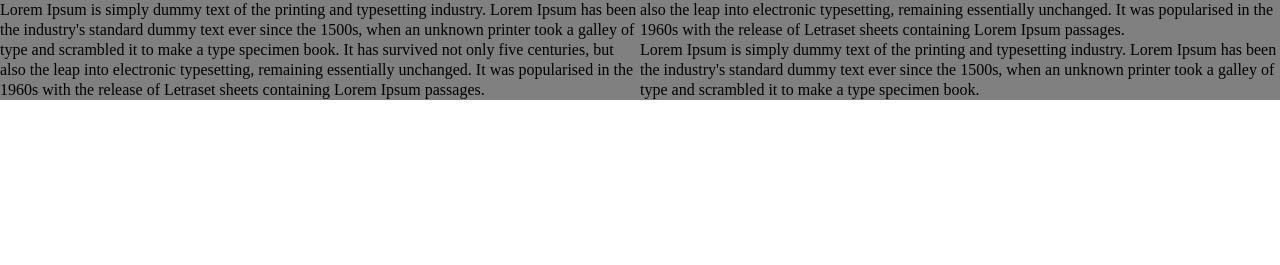
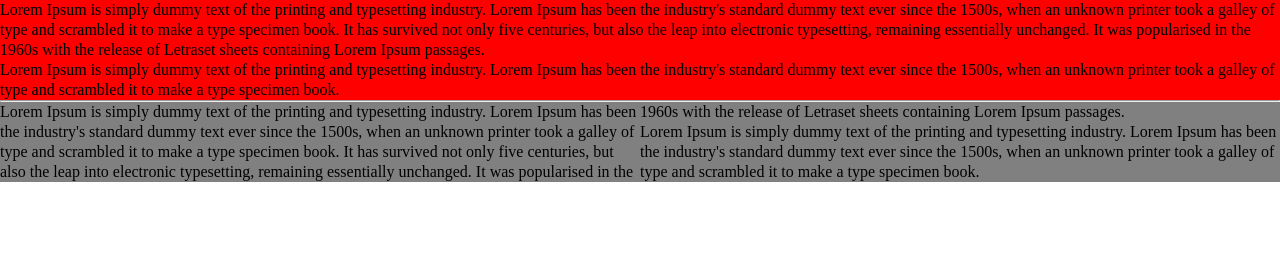
Before and after one commit to twmulloy/colonel_mustard, a plain HTML site: page index.html in a window 1280 px wide. Drawn offline with nearby package versions, Linux system fonts and the light colour scheme.

Commit message:
turned into plugin

```diff
--- a/index.html
+++ b/index.html
@@ -1,117 +1,29 @@
 <!doctype html>
 <html>
 <head>
- <style>
-  *{margin: 0; padding: 0;}
-  div{
-   background-color: red;
-  }
-  p{
-   /*required - defined in px*/
-   line-height: 20px;
-  }
-  .column{
-   background: gray;
-  }
- </style>
-	<script src="https://ajax.googleapis.com/ajax/libs/jquery/1.6.4/jquery.min.js"></script>
+<meta charset='utf-8'>
+<link rel='stylesheet' type='text/css' href='~.css' />
+<script src='https://ajax.googleapis.com/ajax/libs/jquery/1.6.4/jquery.min.js'></script>
 <body>
+
 
 <div>
  <p>Lorem Ipsum is simply dummy text of the printing and typesetting industry. Lorem Ipsum has been the industry's standard dummy text ever since the 1500s, when an unknown printer took a galley of type and scrambled it to make a type specimen book. It has survived not only five centuries, but also the leap into electronic typesetting, remaining essentially unchanged. It was popularised in the 1960s with the release of Letraset sheets containing Lorem Ipsum passages.</p>
  <p>Lorem Ipsum is simply dummy text of the printing and typesetting industry. Lorem Ipsum has been the industry's standard dummy text ever since the 1500s, when an unknown printer took a galley of type and scrambled it to make a type specimen book.</p>
 </div>
 
+<hr/>
 
+<div class='text'>
+ <p>Lorem Ipsum is simply dummy text of the printing and typesetting industry. Lorem Ipsum has been the industry's standard dummy text ever since the 1500s, when an unknown printer took a galley of type and scrambled it to make a type specimen book. It has survived not only five centuries, but also the leap into electronic typesetting, remaining essentially unchanged. It was popularised in the 1960s with the release of Letraset sheets containing Lorem Ipsum passages.</p>
+ <p>Lorem Ipsum is simply dummy text of the printing and typesetting industry. Lorem Ipsum has been the industry's standard dummy text ever since the 1500s, when an unknown printer took a galley of type and scrambled it to make a type specimen book.</p>
+</div>
+
+<script src='~.js'></script>
 <script>
- (function($){
-
-  function distribute(x, y){
-   var d = [];
-
-   if(x<=0){
-    console.log('nothing to distribute');
-    return d;
-   }else if(x>=y){
-    console.log('distribute 1 until 0');
-    for(var i=0; i<x; i++){
-     d.push(i<y?1:0);
-    }
-    return d;
-   }else if(y%x === 0){
-    console.log('even distribution');
-    for(var i=0; i<x; i++){
-     d.push(y/x);
-    }
-    return d;
-   }else{
-    console.log('uneven distribution');
-    for(var i=0; i<x; i++){
-     //y = Math.floor(y/x)+(y%x);
-     //d.push(y);
-     d.push(y/x)
-    }
-    return d;
-   }
-  }
-
-  console.log(distribute(0, 8));
-  console.log(distribute(1, 8));
-  console.log(distribute(2, 8));
-  console.log(distribute(3, 8));
-  console.log(distribute(4, 8));
-  console.log(distribute(5, 8));
-
-  console.log(distribute(0, 9));
-  console.log(distribute(1, 9));
-  console.log(distribute(2, 9));
-  console.log(distribute(3, 9));
-  console.log(distribute(4, 9));
-  console.log(distribute(5, 9));
-
-  var
-   // number of columns to create
-   columns = 2,
-   $container = $('div'),
-   $p = $('p'),
-   line_height = $p.eq(0).css('line-height').replace('px', ''),
-   column = {
-    'original':{
-     'width': $container.width(),
-     'height': $container.height()
-    }
-   },
-   lines = column.original.height / line_height,
-   is_odd = lines % 2 ? true : false;
-
-   $p = $p.detach();
-
-   // calculate adjusted dimensions
-   column.adjusted = {
-    'width': column.original.width / columns,
-    'height': lines * line_height * columns
-   };
-
-   // build out each new column
-   for(var i=0; i<columns; i++){
-    var $column = $('<div/>', {'class':'column'});
-
-    // calculate scroll position
-    var scroll_top = column.adjusted.height * (i / columns);
-
-    // scale the column
-    $column
-     .width(column.adjusted.width)
-     .height(column.adjusted.height / columns)
-     .css({
-      'float': 'left',
-      'overflow': 'hidden'
-     })
-     .append($p.clone())
-     .appendTo($container)
-     .scrollTop(scroll_top);
-   }
-
- })(jQuery);
-
+$(function(){
+  $('.text').ಠ_ಠ({
+    columns: 2
+  })
+});
 </script>
--- /dev/null
+++ b/~.css
@@ -0,0 +1,11 @@
+  *{margin: 0; padding: 0;}
+  div{
+   background-color: red;
+  }
+  p{
+   /*required - defined in px*/
+   line-height: 20px;
+  }
+  .column{
+   background: gray;
+  }
--- /dev/null
+++ b/~.js
@@ -0,0 +1,97 @@
+/*
+ colonel_mustard by thomas mulloy
+ turn body of text into specified number of columns.
+
+ dependencies:
+  jquery
+*/
+
+(function($){
+
+ $.fn.ಠ_ಠ = function(options){
+
+  function dist(x, y){
+   var d=[];
+   if(x){
+    if(x>=y){
+     for(var i=0;i<x;i++){d.push(i<y?1:0)}
+    }else if(y%x){
+     var i=0;
+     for(var l=0;l<y;l++){
+      d[i] = d[i] ? d[i]+1 : 1;
+      ++i;
+      if(i>=x) i=0;
+     }
+    }else{
+     for(var i=0; i<x; i++){d.push(y/x)}
+    }
+   }
+   return d;
+  }
+
+  var opts = {
+   cols: options.columns || 0
+  };
+
+  var
+   $container = this,
+   $p = $('p', $container),
+   line_height = parseInt( $p.eq(0).css('line-height').replace('px', ''), 10),
+   column = {
+    'original':{
+     'width': $container.width(),
+     'height': $container.height()
+    }
+   },
+   lines = column.original.height / line_height;
+
+  $p = $p.detach();
+
+  // calculate adjusted dimensions
+  column.adjusted = {
+   'width': column.original.width / opts.cols,
+   'heights': []
+  };
+
+  // get column dimensions
+  var $column = $('<div/>', {'class':'column'});
+
+   $column
+    .width(column.adjusted.width)
+    .append($p.clone())
+    .appendTo($container);
+
+  var new_lines = $column.height() / line_height;
+
+  $column.detach();
+
+  // get distribution
+  var dist = dist(opts.cols, new_lines);
+  var scroll_sum = [];
+
+  // build out each new column
+  $.each(dist, function(i, val){
+
+   column.adjusted.heights[i] = val * line_height;
+
+   scroll_sum[i] = (scroll_sum[i-1] || 0) + column.adjusted.heights[i];
+
+   // scale the column
+   var $col = $('<div/>', {'class':'column'});
+
+   $col
+    .width(column.adjusted.width)
+    .height(column.adjusted.heights[i])
+    .css({
+     'float': 'left',
+     'overflow': 'hidden'
+    })
+    .append($p.clone())
+    .appendTo($container);
+
+   if(i) $col.scrollTop(scroll_sum[i-1]);
+
+  });
+
+ };
+})(jQuery);
```
Also changed, not shown: .js (added), 1 other file.
